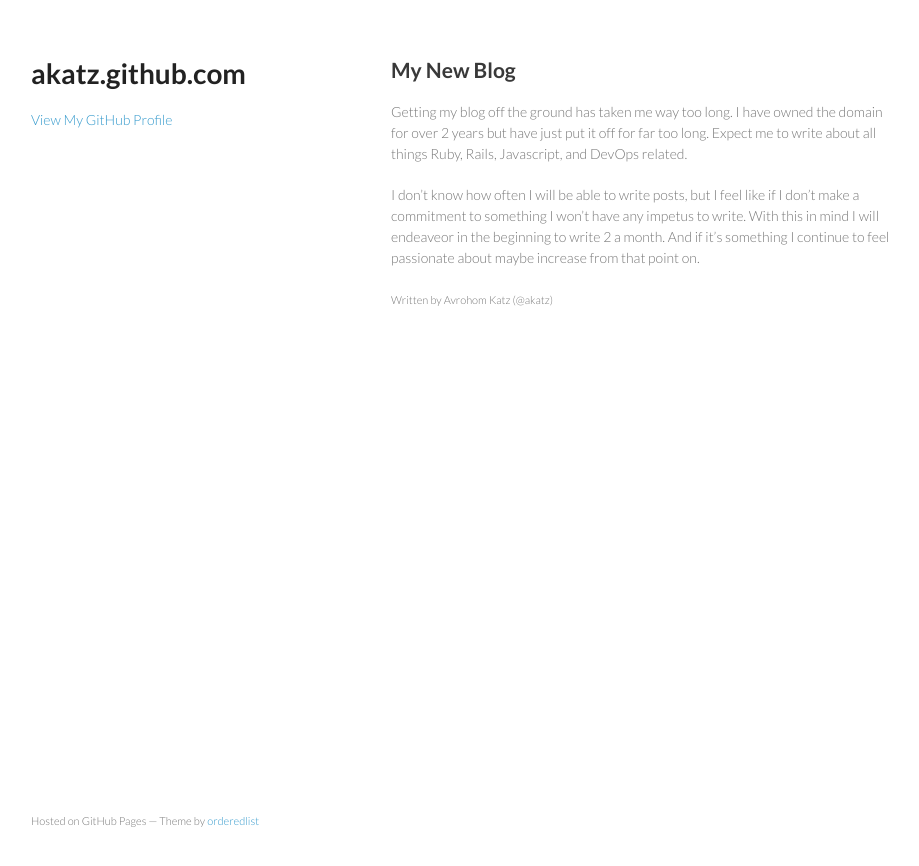
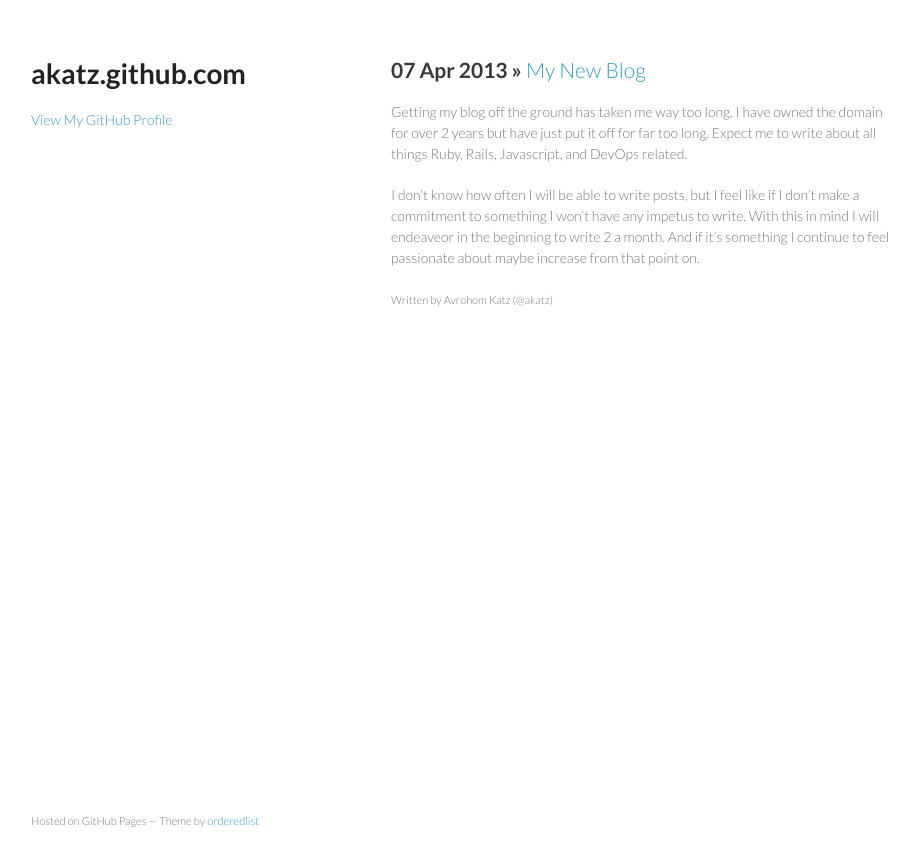
Before and after one commit to akatz/akatz.github.com, a Jekyll site: the page built from _posts/2013-04-07-my-new-blog.markdown, in a window 1280 px wide. Shown: the top 866 px of the page, without its empty margins (179-1098 px from the left). Built offline with Jekyll 4.4.1, drawn with Linux system fonts in a browser that asks for light colours.

Commit message:
typo in one layout, make them look the same

```diff
--- a/_layouts/index.html
+++ b/_layouts/index.html
@@ -3,7 +3,7 @@
   <head>
     <meta charset="utf-8">
     <meta http-equiv="X-UA-Compatible" content="chrome=1">
-    <title>Akatz.github.com by akatz</title>
+    <title>akatz.github.com by akatz</title>
 
     <link rel="stylesheet" href="/stylesheets/styles.css">
     <link rel="stylesheet" href="/stylesheets/pygment_trac.css">
--- a/_layouts/post.html
+++ b/_layouts/post.html
@@ -3,7 +3,7 @@
   <head>
     <meta charset="utf-8">
     <meta http-equiv="X-UA-Compatible" content="chrome=1">
-    <title>Akatz.github.com by akatz</title>
+    <title>akatz.github.com by akatz</title>
 
     <link rel="stylesheet" href="/stylesheets/styles.css">
     <link rel="stylesheet" href="/stylesheets/pygment_trac.css">
@@ -20,7 +20,7 @@
         <p class="view"><a href="https://github.com/akatz">View My GitHub Profile</a></p>
       </header>
       <section>
-      <h2> {{ page.title }} </h2>
+      <h2>{{ page.date | date_to_string }}</span> &raquo; <a href="{{ page.url }}">{{ page.title }}</a></h2>
       {{ content }}
       <small>Written by {{ page.author }}</small>
       </section>
```
